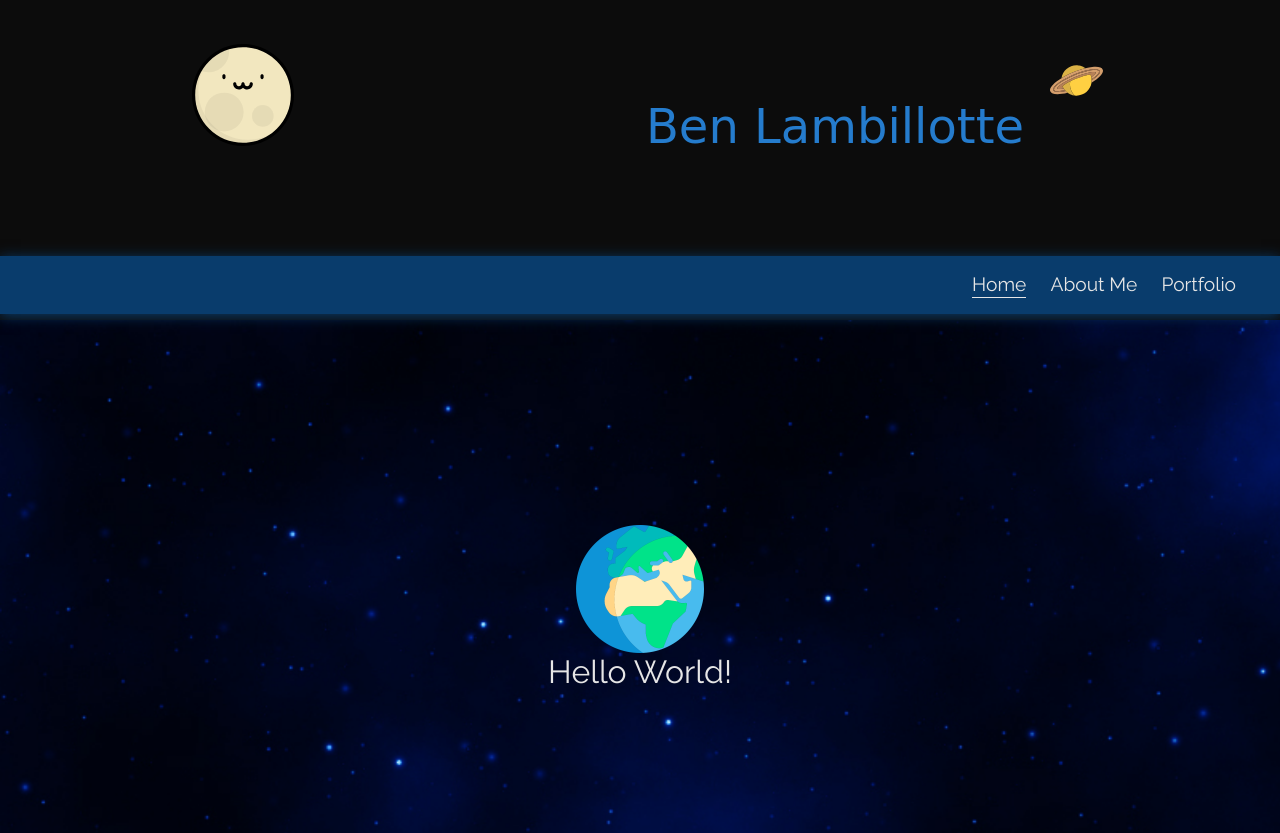
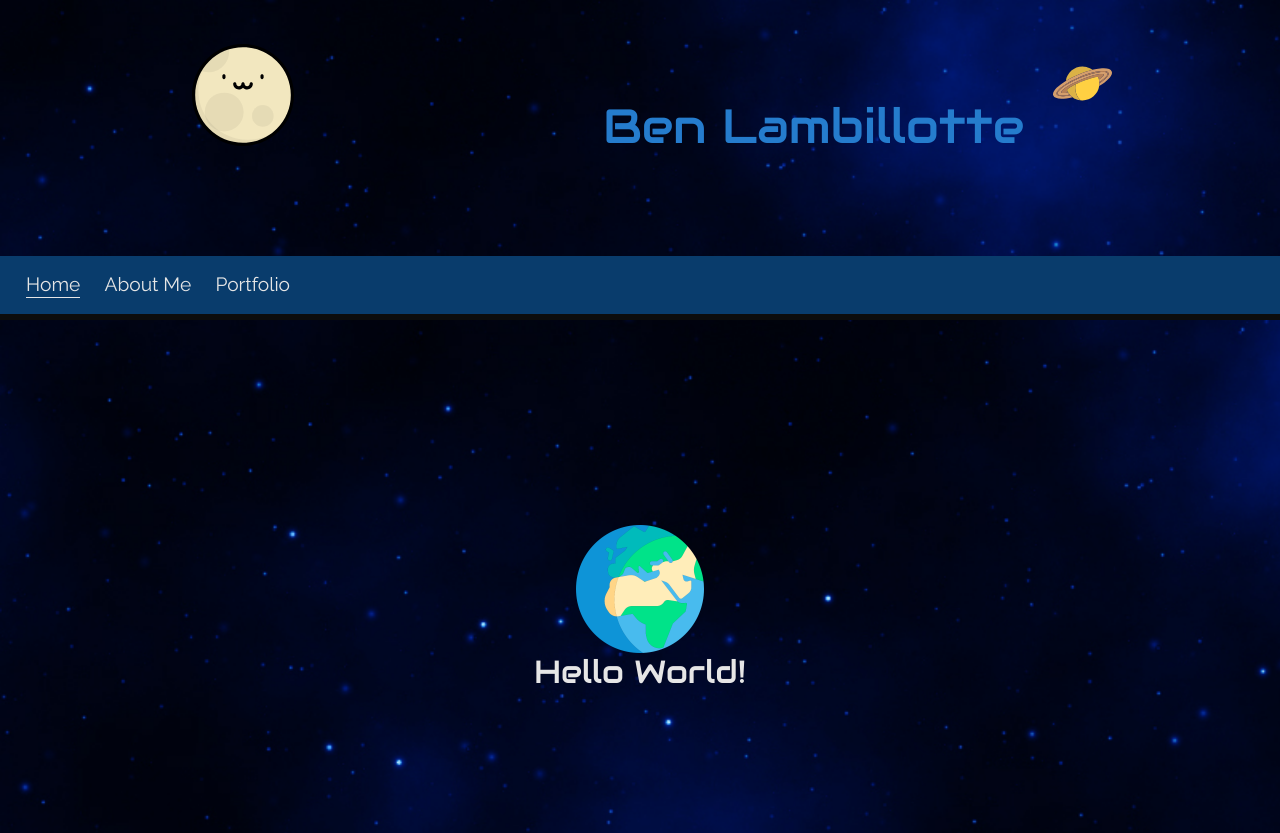
Before and after one commit to blambillotte/parallax-demo, a plain HTML site: page index.html in a window 1280 px wide. Shown: the top 833 px of the page. Drawn offline with Linux system fonts and the light colour scheme; a web font is replaced by a local one.

Commit message:
Moved Header to left and removed background on stick

```diff
--- a/index.html
+++ b/index.html
@@ -23,12 +23,14 @@
       </span>
     </div>
     <div class="nav" id="nav-bar">
+      <div class="max-container">
         <div class="nav-items">
           <ul>
             <li><a class="active" href="#">Home</a></li>
             <li class=""><a href="#">About Me</a></li>
             <li class=""><a href="">Portfolio</a></li>
           </ul>
+        </div>
       </div>
     </div>
   </div>
--- a/main.css
+++ b/main.css
@@ -6,13 +6,13 @@ body {
 }
 
 h1 {
-  font-family: 'Expletus Sans', cursive;
+  font-family: 'Audiowide', cursive;
   color: #257ccd;
   font-size: 3em;
 }
 
 h2 {
-  font-family: 'Raleway', sans-serif;
+  font-family: 'Audiowide', cursive;
   color: #e6e6e6;
   font-size: 2em;
 }
@@ -117,6 +117,11 @@ h2 {
 .pre-nav {
   height: 32vh;
   position: relative;
+  background-image: url("Assets/857-tileable-classic-nebula-space-patterns/4.jpg");
+  background-position: right top;
+  background-attachment: fixed;
+  background-size: 128%;
+  z-index: -1;
 }
 
 #header-text {
@@ -151,9 +156,13 @@ h2 {
 
 .nav {
   background-color: #093c6c;
+  /*transition: box-shadow 0.3s ease-in-out;*/
   transition: background-color .7s ease-in-out;
-  box-shadow: 0px 2px 13px #093c6c;
+  /*box-shadow: 0px 2px 13px #093c6c;*/ /*Peformance issues when fading*/
   z-index: 10;
+  display: flex;
+  align-items: flex-start;
+  flex-direction: column;
 }
 
 .nav:after {
@@ -162,19 +171,26 @@ h2 {
   clear: both;
 }
 
+.max-container {
+  width: 100%;
+  max-width: 1200px;
+  display: flex;
+  flex-direction: column;
+  align-items: flex-start;
+}
+
 .nav-fixed {
   position: fixed;
   top: 0;
   width: 100%;
-  background-color: #0d3052;
+  background-color: transparent;
+  box-shadow: none;
 }
 
 .nav-items {
-  float: right;
-  padding-right: 34px;
-  padding-bottom: 16px;
-  margin-top: 16px;
+  padding: 16px 0 16px 16px;
   font-family: 'Raleway', sans-serif;
+  flex: 1;
 }
 
 .nav-items ul {
--- a/main.js
+++ b/main.js
@@ -1,6 +1,4 @@
 (function(){
-
-
 
 var viewportHeight = window.innerHeight;
 
@@ -10,10 +8,12 @@ var headerText = document.getElementById('header-text');
 
 var navBar = document.getElementById('nav-bar');
 var navStick = false;
+// TODO: turn navStick into a generic headerIsShowing var. Then wrap subsequent functions into an IF statement.
 var firstBlock = document.getElementById('first-block');
 
 window.onscroll = function (e) {
   var verticlalPosition;
+  // TODO: if offset results in less than a pixle, then don't repaint DOM.
   if (pageYOffset) {
     verticlalPosition = pageYOffset;
     //verticlalPosition = window.scrollY;
@@ -41,12 +41,12 @@ window.onscroll = function (e) {
   moon.style.width = moonWidth + '%';
 
   //Rocket Movement
-  var rocketXOffset = verticlalPosition * 1.9;
-  var rocketYOffset = verticlalPosition * -1;
+  var rocketXOffset = Math.min(600, verticlalPosition * 1.9);
+  var rocketYOffset = Math.max(-300, verticlalPosition * -1);
   rocket.style.transform = 'translate(' + rocketXOffset +'px, ' + rocketYOffset + 'px)';
 
   //Rocket Size Grow
-  var rocketWidth = 4 + (verticlalPosition / 50);
+  var rocketWidth = Math.min(8, 4 + (verticlalPosition / 50));
   rocket.style.width = rocketWidth + '%';
 
   //Header Text Movement
```
Lines whose indentation alone changed are shown as unchanged.
